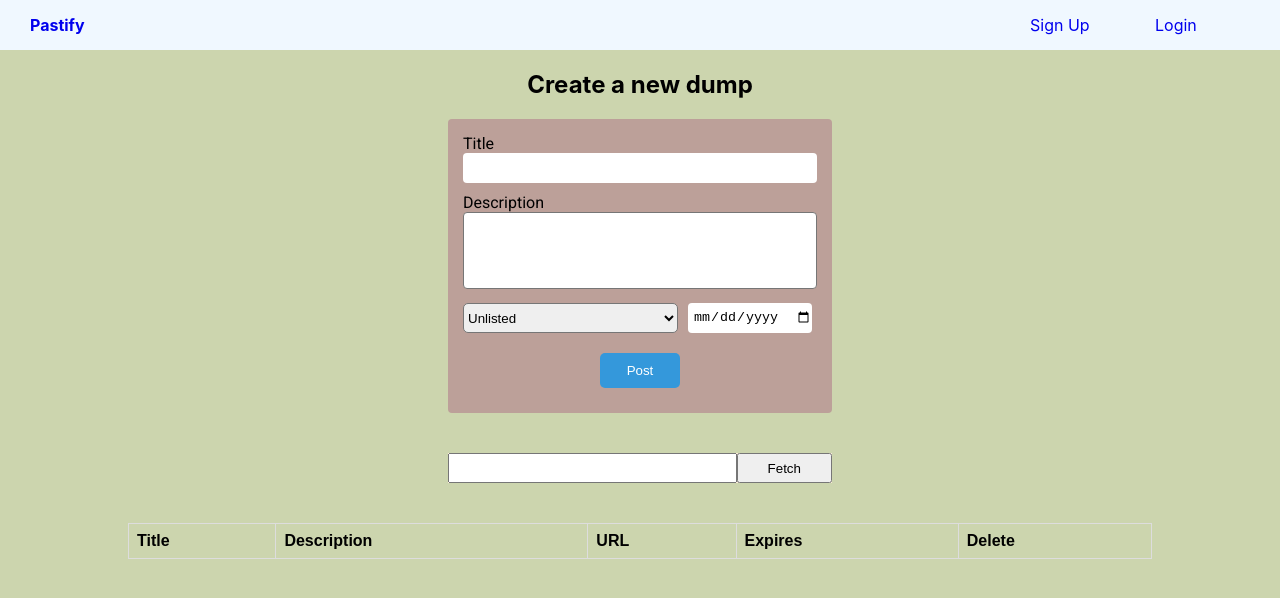
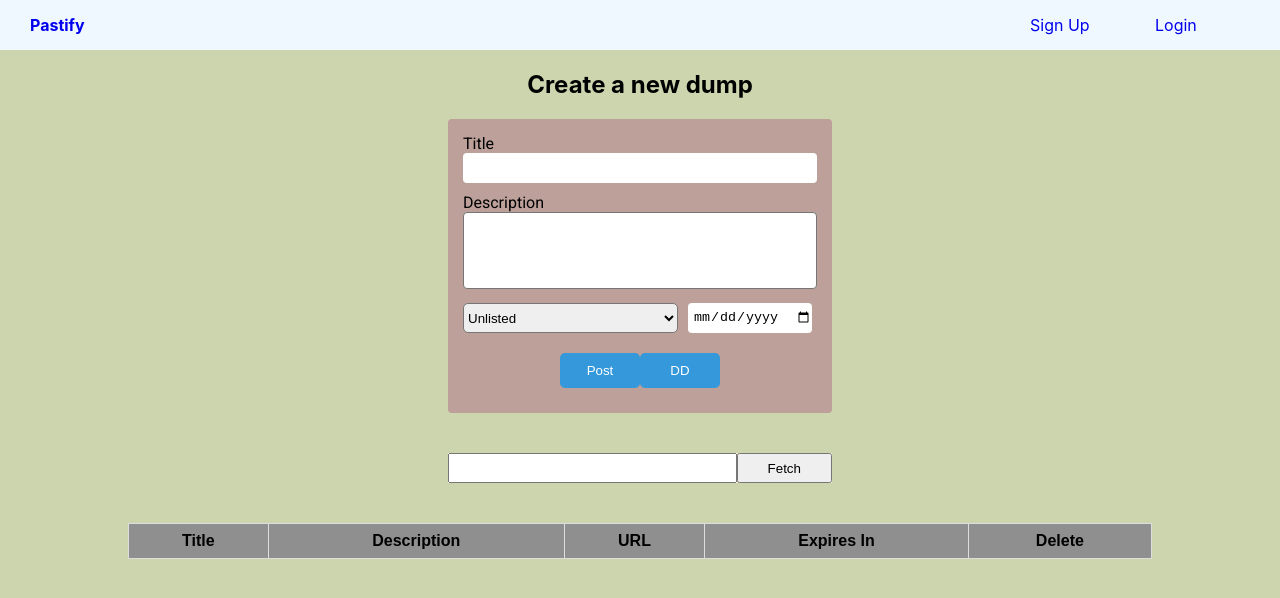
Before and after one commit to dhananjay72/PasteBucket, a React (Create React App) app in the folder frontend/: page /dashboard in a window 1280 px wide. Shown: the top 598 px of the page. Built offline with nearby package versions, Linux system fonts and the light colour scheme.

Commit message:
added component to see dump on the new page

```diff
--- a/frontend/package.json
+++ b/frontend/package.json
@@ -9,7 +9,9 @@
     "@testing-library/react": "^13.4.0",
     "@testing-library/user-event": "^13.5.0",
     "axios": "^1.3.6",
+    "bootstrap-icons": "^1.10.5",
     "react": "^18.2.0",
+    "react-bootstrap-icons": "^1.10.3",
     "react-dom": "^18.2.0",
     "react-redux": "^8.0.5",
     "react-router": "^6.10.0",
--- a/frontend/src/components/Dump/Dump.css
+++ b/frontend/src/components/Dump/Dump.css
@@ -0,0 +1,6 @@
+.single-dump-container {
+  width: 60%;
+  margin: 20px auto;
+  background: white;
+  padding: 20px;
+}
--- a/frontend/src/components/Dump/Dump.js
+++ b/frontend/src/components/Dump/Dump.js
@@ -1,7 +1,36 @@
-import React from "react";
+import React, { useEffect } from "react";
+import { useLocation } from "react-router-dom";
+
+import "./Dump.css";
+import { Person, Clock, Lock, Unlock, Trash3 } from "react-bootstrap-icons";
+import { useSelector, useDispatch } from "react-redux";
+import { getSingleDump } from "../../features/dumpSlice";
 
 const Dump = () => {
-  return <div>Dump</div>;
+  const location = useLocation();
+  const dispatch = useDispatch();
+  useEffect(() => {
+    const url = window.location.href;
+    console.log(url.split("d/")[1]);
+    dispatch(getSingleDump({ slug: url.split("d/")[1] }));
+  });
+
+  return (
+    <div className="single-dump-container">
+      <div className="single-dump-heading">
+        <h2>hello</h2>
+      </div>
+      <div className="single-dump-info"></div>
+      <div className="single-dump-text">
+        Lorem ipsum dolor sit amet consectetur, adipisicing elit. Ipsam
+        voluptates accusamus, atque tenetur facilis amet omnis? Dignissimos
+        nostrum exercitationem rem officiis illo vel ut laboriosam quibusdam
+        tempore voluptate dolore numquam, eaque asperiores iure nihil dolores
+        corporis culpa laborum? Cumque enim necessitatibus mollitia asperiores
+        doloremque nihil omnis. Voluptas iste illo molestias!
+      </div>
+    </div>
+  );
 };
 
 export default Dump;
--- a/frontend/src/components/DumpForm/DumpForm.js
+++ b/frontend/src/components/DumpForm/DumpForm.js
@@ -3,6 +3,7 @@ import { useDispatch, useSelector } from "react-redux";
 import { deleteDump } from "../../features/dumpSlice";
 // import {  } from "../../features/userSlice";
 import { postDump, loaduser } from "../../features/userSlice";
+import { getSingleDump } from "../../features/dumpSlice";
 import "./DumpForm.css";
 
 const DumpForm = () => {
@@ -12,7 +13,7 @@ const DumpForm = () => {
   const User = useSelector((state) => state.user.username);
 
   useEffect(() => {
-    if (!isAuthenticated && localStorage.getItem("jwToken") ) {
+    if (!isAuthenticated && localStorage.getItem("jwToken")) {
       dispatch(loaduser());
     }
   });
@@ -82,6 +83,9 @@ const DumpForm = () => {
           <button onClick={() => dispatch(postDump({ dumpInput, User }))}>
             Post
           </button>
+          <button onClick={() => dispatch(getSingleDump({ slug: "SOWi43" }))}>
+            DD
+          </button>
           {/* <button onClick={() => dispatch(deleteDump({ id: "bKFobi" }))}>
             Delete
           </button> */}
--- a/frontend/src/components/DumpTable/DumpTable.css
+++ b/frontend/src/components/DumpTable/DumpTable.css
@@ -2,7 +2,7 @@ table {
   font-family: arial, sans-serif;
   border-collapse: collapse;
   width: 80%;
-  margin: 0px auto;
+  margin: 20px auto;
 }
 
 td,
@@ -12,11 +12,24 @@ th {
   padding: 8px;
 }
 
-tr:nth-child(even) {
+tr:nth-child(odd) {
   background-color: #dddddd;
 }
 
-/* thead th:nth-child(1) {
+tr:nth-child(even) {
+  background-color: #f5f5f5;
+}
+
+tr:hover {
+  background-color: #d0d0d0;
+  cursor: pointer;
+}
+
+th {
+  background: #8f8f8f;
+}
+
+thead th:nth-child(1) {
   width: 20%;
 }
 
@@ -34,4 +47,11 @@ thead th:nth-child(4) {
 
 thead th:nth-child(5) {
   width: 15%;
-} */
+}
+
+.delete-columns,
+.date-column,
+.url-column,
+.table-heading {
+  text-align: center;
+}
--- a/frontend/src/components/DumpTable/DumpTable.js
+++ b/frontend/src/components/DumpTable/DumpTable.js
@@ -1,18 +1,31 @@
 import React from "react";
 import "./DumpTable.css";
 import { useSelector, useDispatch } from "react-redux";
+import { TrashFill } from "react-bootstrap-icons";
 
 const DumpTable = () => {
   const dumps = useSelector((state) => state.user.dumps);
   const dumpValue = dumps.map((dump) => {
     const { title, text, slug, expiration_date } = dump;
+
+    const expirationDate = new Date(expiration_date);
+    const today = new Date();
+    const timeDiff = expirationDate.getTime() - today.getTime();
+    const daysRemaining = Math.ceil(timeDiff / (1000 * 3600 * 24));
+
     return (
       <tr>
-        <td>{title.length > 6 ? title.substring(0, 6) : title.substring} </td>
-        <td>{text.length > 20 ? text.substring(0, 20) : text.substring} </td>
-        <td>{slug}</td>
-        <td>{expiration_date}</td>
-        <td>Delete</td>
+        <td className="title-column">
+          {title.length > 15 ? title.substring(0, 15) + "..." : title}{" "}
+        </td>
+        <td width="40%" className="text-column">
+          {text.length > 40 ? text.substring(0, 40) + "...." : text}
+        </td>
+        <td className="url-column">{slug}</td>
+        <td className="date-column">{daysRemaining} days</td>
+        <td className="delete-columns">
+          <TrashFill />
+        </td>
       </tr>
     );
   });
@@ -21,11 +34,11 @@ const DumpTable = () => {
     <div className="dumpTable">
       <table>
         <tr>
-          <th>Title</th>
-          <th>Description</th>
-          <th>URL</th>
-          <th>Expires</th>
-          <th>Delete</th>
+          <th className="table-heading">Title</th>
+          <th className="table-heading">Description</th>
+          <th className="table-heading">URL</th>
+          <th className="table-heading">Expires In</th>
+          <th className="table-heading">Delete</th>
         </tr>
         {/* <tr>
           <td>Alfreds </td>
--- a/frontend/src/components/Login/Login.js
+++ b/frontend/src/components/Login/Login.js
@@ -1,6 +1,7 @@
 import React, { useState, useEffect } from "react";
 import { useDispatch, useSelector } from "react-redux";
 import { login } from "../../features/userSlice";
+import { getSingleDump } from "../../features/dumpSlice";
 import { Link } from "react-router-dom";
 import { redirect, useNavigate } from "react-router-dom";
 
--- a/frontend/src/features/dumpSlice.js
+++ b/frontend/src/features/dumpSlice.js
@@ -1,6 +1,6 @@
 // State storing loggedin user information
 import axios from "axios";
-import { createSlice } from "@reduxjs/toolkit";
+import { createAsyncThunk, createSlice } from "@reduxjs/toolkit";
 import { redirect } from "react-router-dom";
 
 const initialState = {
@@ -11,6 +11,21 @@ const initialState = {
   dumps: [],
   dump: {},
 };
+
+export const getSingleDump = createAsyncThunk(
+  "user/getSingleDump",
+  async (payload) => {
+    console.log(payload);
+    const { slug } = payload;
+    const url = `/api/d/${slug}`;
+    const res = await axios.get(url);
+    const data = res.data;
+
+    console.log(res.data);
+    return res.data;
+    // return { isAuthenticated: true, username: Username, email: Email, dumps };
+  }
+);
 
 export const dumpSlice = createSlice({
   name: "user",
@@ -49,10 +64,9 @@ export const dumpSlice = createSlice({
       });
       console.log(res.data);
     },
-    getDump: (state, { payload }) => {},
   },
 });
 
-export const { postDump, deleteDump, getDump } = dumpSlice.actions;
+export const { postDump, deleteDump } = dumpSlice.actions;
 
 export default dumpSlice.reducer;
--- a/frontend/src/features/userSlice.js
+++ b/frontend/src/features/userSlice.js
@@ -97,6 +97,7 @@ export const userSlice = createSlice({
   },
 
   extraReducers: {
+    // Login user:
     [login.fulfilled]: (state, action) => {
       console.log(action.payload);
       state.isAuthenticated = action.payload.isAuthenticated;
@@ -105,6 +106,7 @@ export const userSlice = createSlice({
       state.dumps = action.payload.dumps;
       state.cnt += 1;
     },
+    // registerUser
     [registerUser.fulfilled]: (state, action) => {
       console.log("registration successful");
       // console.log(action.payload);
@@ -115,6 +117,7 @@ export const userSlice = createSlice({
       localStorage.setItem("jwToken", token);
     },
 
+    // LoadUser:
     [loaduser.fulfilled]: (state, action) => {
       console.log(action.payload);
       console.log("is getting executed");
```
Also changed, not shown: 2 other files (tests, documents, lock files or other folders).
